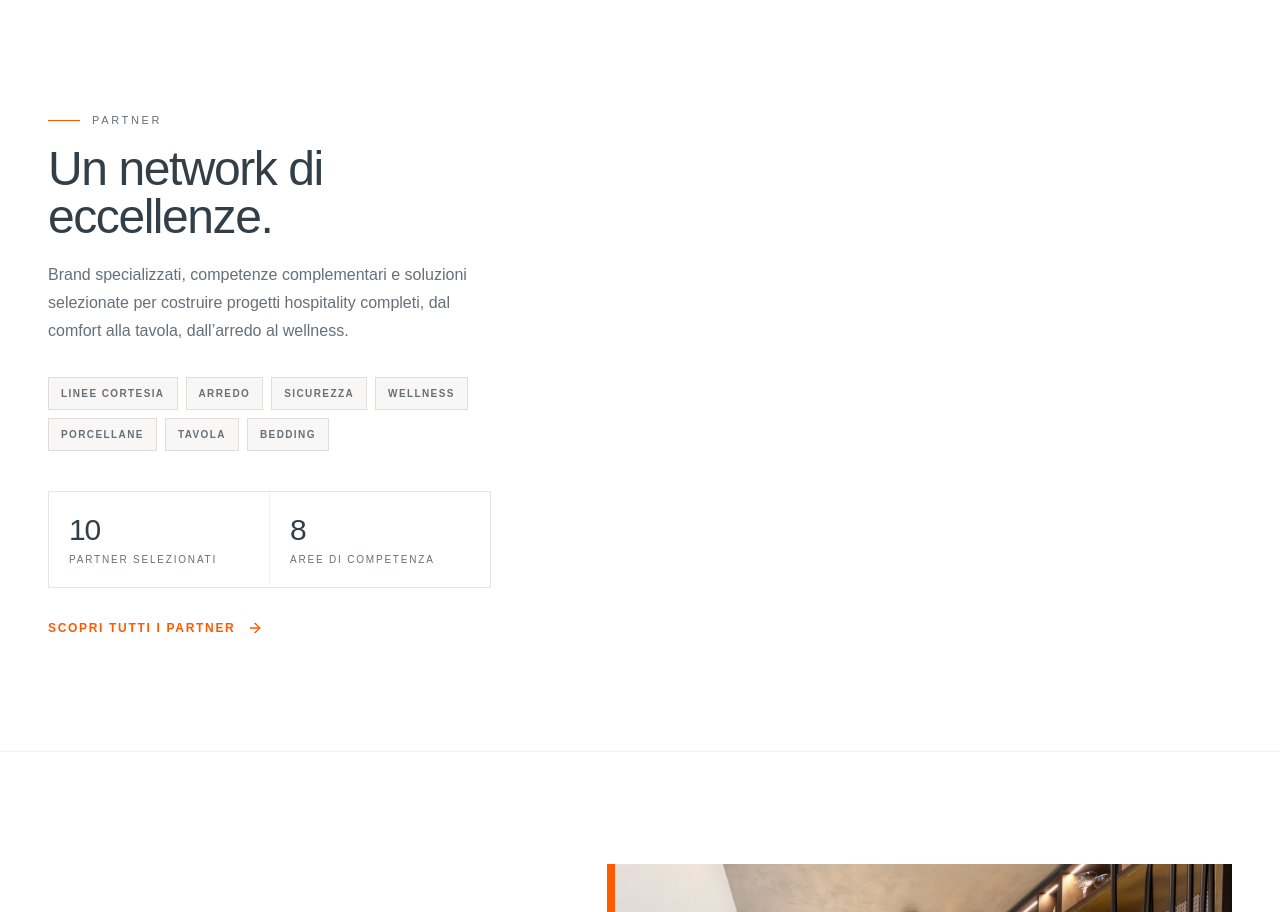
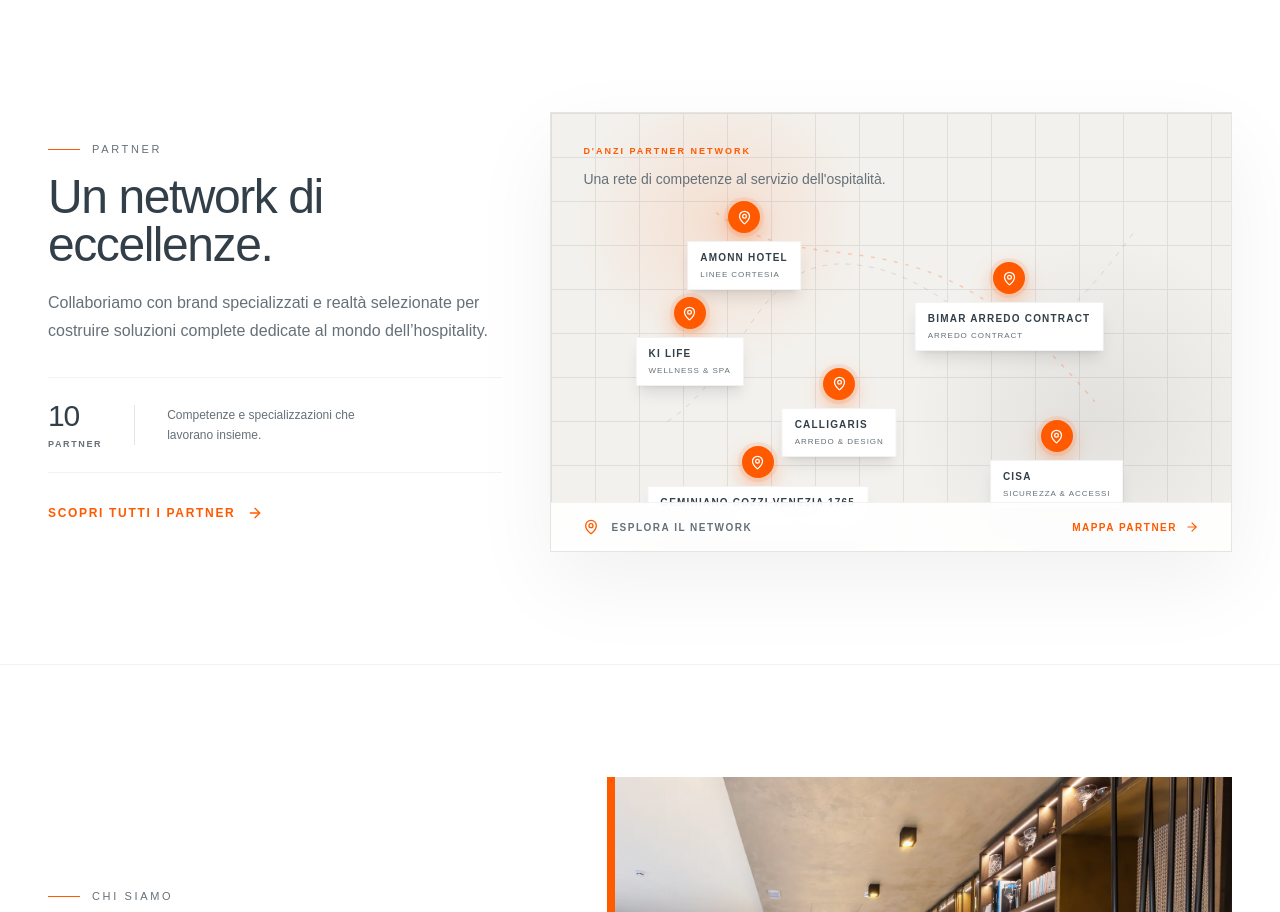
Before and after one commit to Mattia471/danzi-hospitality-hub, a React (Vite) app: page / in a window 1280 px wide. Shown: the part 971-1883 px from the top of the page. Built offline with nearby package versions, Linux system fonts and the light colour scheme.

Commit message:
FIX PREVIEW MAP

```diff
--- a/src/components/home/PartnersPreview.tsx
+++ b/src/components/home/PartnersPreview.tsx
@@ -1,59 +1,47 @@
-import { ArrowRight } from "lucide-react";
+import { ArrowRight, MapPin } from "lucide-react";
 import { Link } from "react-router-dom";
 import { partners } from "../../data/partners";
 import { Container } from "../ui/Container";
 import { SectionHeading } from "../ui/SectionHeading";
 
-const categories = Array.from(
-  new Set(partners.map((partner) => partner.category).filter(Boolean)),
-);
+export function PartnersPreview() {
+  const previewPartners = partners.slice(0, 6);
 
-// const featuredPartners = partners
-//   .filter(
-//     (partner, index, allPartners) =>
-//       allPartners.findIndex((item) => item.category === partner.category) ===
-//       index,
-//   )
-//   .slice(0, 6);
+  const markerPositions = [
+    { top: "20%", left: "26%" },
+    { top: "34%", left: "65%" },
+    { top: "58%", left: "40%" },
+    { top: "70%", left: "72%" },
+    { top: "42%", left: "18%" },
+    { top: "76%", left: "28%" },
+  ];
 
-export function PartnersPreview() {
   return (
     <section className="overflow-hidden border-y border-black/5 bg-white py-20 lg:py-28">
-      <Container>
-        <div className="grid gap-12 lg:grid-cols-[0.78fr_1.22fr] lg:items-start">
-          <div className="lg:sticky lg:top-28">
+      <Container className="grid gap-12 lg:grid-cols-[0.8fr_1.2fr] lg:items-center">
+        {/* LEFT */}
+        <div>
           <SectionHeading
             eyebrow="Partner"
             title="Un network di eccellenze."
-              description="Brand specializzati, competenze complementari e soluzioni selezionate per costruire progetti hospitality completi, dal comfort alla tavola, dall’arredo al wellness."
+            description="Collaboriamo con brand specializzati e realtà selezionate per costruire soluzioni complete dedicate al mondo dell’hospitality."
           />
 
-            <div className="mt-8 flex flex-wrap gap-2">
-              {categories.slice(0, 7).map((category) => (
-                <span
-                  key={category}
-                  className="border border-black/10 bg-brand-canvas px-3 py-2 text-[10px] font-semibold uppercase tracking-[0.14em] text-brand-muted"
-                >
-                  {category}
-                </span>
-              ))}
-            </div>
-
-            <div className="mt-10 grid grid-cols-2 gap-px overflow-hidden border border-black/5 bg-black/5">
-              <div className="bg-white p-5">
+          <div className="mt-8 flex items-center gap-8 border-y border-black/5 py-5">
+            <div>
               <p className="text-3xl font-medium tracking-[-0.04em] text-brand-ink">
                 {partners.length}
               </p>
-                <p className="mt-1 text-[10px] uppercase tracking-[0.18em] text-brand-muted">
-                  Partner selezionati
+              <p className="mt-1 text-[9px] font-semibold uppercase tracking-[0.18em] text-brand-muted">
+                Partner
               </p>
             </div>
-              <div className="bg-white p-5">
-                <p className="text-3xl font-medium tracking-[-0.04em] text-brand-ink">
-                  {categories.length}
-                </p>
-                <p className="mt-1 text-[10px] uppercase tracking-[0.18em] text-brand-muted">
-                  Aree di competenza
+
+            <div className="h-10 w-px bg-black/10" />
+
+            <div>
+              <p className="max-w-[190px] text-xs leading-5 text-brand-muted">
+                Competenze e specializzazioni che lavorano insieme.
               </p>
             </div>
           </div>
@@ -70,115 +58,116 @@
           </Link>
         </div>
 
-          {/* <div className="relative overflow-hidden bg-brand-ink p-4 sm:p-6 lg:p-8">
+        {/* MAP PREVIEW */}
+        <Link
+          to="/partner"
+          className="group relative block min-h-[440px] overflow-hidden border border-black/5 bg-[#f3f1ed] shadow-[0_30px_80px_rgba(0,0,0,0.06)]"
+        >
+          {/* Background */}
+          <div className="absolute inset-0 bg-[radial-gradient(circle_at_25%_25%,rgba(255,90,0,0.12),transparent_24%),radial-gradient(circle_at_80%_70%,rgba(23,29,33,0.08),transparent_30%)]" />
+
+          {/* Grid */}
           <div
-              aria-hidden="true"
-              className="absolute -right-20 -top-24 h-64 w-64 rounded-full bg-brand-orange/15 blur-3xl"
-            />
-            <div
-              aria-hidden="true"
-              className="absolute -bottom-28 left-1/3 h-64 w-64 rounded-full bg-white/5 blur-3xl"
+            className="absolute inset-0 opacity-[0.18]"
+            style={{
+              backgroundImage: `
+                linear-gradient(to right, #8d8d8d 1px, transparent 1px),
+                linear-gradient(to bottom, #8d8d8d 1px, transparent 1px)
+              `,
+              backgroundSize: "44px 44px",
+            }}
           />
 
-            <div className="relative">
-              <div className="flex items-end justify-between gap-6 border-b border-white/15 pb-5">
-                <div>
-                  <p className="text-[10px] font-semibold uppercase tracking-[0.22em] text-brand-orange">
+          {/* Decorative routes */}
+          <svg
+            className="absolute inset-0 h-full w-full"
+            viewBox="0 0 700 440"
+            preserveAspectRatio="none"
+            aria-hidden="true"
+          >
+            <path
+              d="M120 310 C210 250 210 130 330 155 S460 310 600 120"
+              fill="none"
+              stroke="rgba(23,29,33,.12)"
+              strokeWidth="1"
+              strokeDasharray="5 7"
+            />
+
+            <path
+              d="M170 100 C280 180 380 80 560 290"
+              fill="none"
+              stroke="rgba(255,90,0,.25)"
+              strokeWidth="1.5"
+              strokeDasharray="4 8"
+            />
+          </svg>
+
+          {/* Header */}
+          <div className="absolute left-6 top-6 z-20 sm:left-8 sm:top-8">
+            <p className="text-[9px] font-semibold uppercase tracking-[0.22em] text-brand-orange">
               D&apos;Anzi Partner Network
             </p>
-                  <p className="mt-2 max-w-md text-sm leading-6 text-white/60">
-                    Una filiera di competenze per dare forma a spazi, servizi ed esperienze
-                    coerenti in ogni dettaglio.
+
+            <p className="mt-2 max-w-xs text-sm leading-6 text-brand-muted">
+              Una rete di competenze al servizio dell&apos;ospitalità.
             </p>
           </div>
-                <span className="hidden text-6xl font-light tracking-[-0.08em] text-white/10 sm:block">
-                  01
+
+          {/* Markers */}
+          {previewPartners.map((partner, index) => {
+            const position = markerPositions[index];
+
+            return (
+              <div
+                key={partner.id}
+                className="absolute z-10"
+                style={{
+                  top: position.top,
+                  left: position.left,
+                }}
+              >
+                <div className="group/marker relative">
+                  <div className="absolute left-1/2 top-1/2 h-10 w-10 -translate-x-1/2 -translate-y-1/2 rounded-full bg-brand-orange/10 transition-all duration-300 group-hover/marker:h-14 group-hover/marker:w-14" />
+
+                  <div className="relative grid h-8 w-8 place-items-center rounded-full bg-brand-orange text-white shadow-[0_8px_20px_rgba(255,90,0,0.35)]">
+                    <MapPin size={15} />
+                  </div>
+
+                  <div className="absolute left-1/2 top-10 z-30 min-w-max -translate-x-1/2 border border-black/5 bg-white px-3 py-2 shadow-lg">
+                    <p className="text-[10px] font-semibold uppercase tracking-[0.12em] text-brand-ink">
+                      {partner.name}
+                    </p>
+
+                    {partner.category && (
+                      <p className="mt-1 text-[8px] uppercase tracking-[0.12em] text-brand-muted">
+                        {partner.category}
+                      </p>
+                    )}
+                  </div>
+                </div>
+              </div>
+            );
+          })}
+
+          {/* Bottom info */}
+          <div className="absolute inset-x-0 bottom-0 z-20 flex items-center justify-between border-t border-black/5 bg-white/90 px-6 py-4 backdrop-blur-md sm:px-8">
+            <div className="flex items-center gap-3">
+              <MapPin size={16} className="text-brand-orange" />
+
+              <span className="text-[10px] font-semibold uppercase tracking-[0.15em] text-brand-muted">
+                Esplora il network
               </span>
             </div>
 
-              <div className="mt-5 grid gap-3 sm:grid-cols-2">
-                {featuredPartners.map((partner, index) => (
-                  <article
-                    key={partner.id}
-                    className={
-                      index === 0
-                        ? 'group relative overflow-hidden bg-brand-orange p-6 text-white sm:col-span-2'
-                        : 'group relative min-h-[185px] border border-white/10 bg-white/[0.045] p-5 transition duration-300 hover:border-brand-orange/60 hover:bg-white/[0.075]'
-                    }
-                  >
-                    <div className="flex items-start justify-between gap-5">
-                      <p
-                        className={
-                          index === 0
-                            ? 'text-[10px] font-semibold uppercase tracking-[0.18em] text-white/75'
-                            : 'text-[10px] font-semibold uppercase tracking-[0.18em] text-brand-orange'
-                        }
-                      >
-                        {partner.category ?? 'Hospitality'}
-                      </p>
-                      <span
-                        className={
-                          index === 0
-                            ? 'text-xs text-white/60'
-                            : 'text-xs text-white/25'
-                        }
-                      >
-                        {String(index + 1).padStart(2, '0')}
-                      </span>
-                    </div>
-
-                    <h3
-                      className={
-                        index === 0
-                          ? 'mt-8 text-4xl font-medium tracking-[-0.04em] sm:text-5xl'
-                          : 'mt-6 text-2xl font-medium tracking-[-0.03em] text-white'
-                      }
-                    >
-                      {partner.name}
-                    </h3>
-
-                    <p
-                      className={
-                        index === 0
-                          ? 'mt-4 max-w-xl text-sm leading-6 text-white/85'
-                          : 'mt-3 text-sm leading-6 text-white/50'
-                      }
-                    >
-                      {partner.description}
-                    </p>
-
-                    <span
-                      aria-hidden="true"
-                      className={
-                        index === 0
-                          ? 'absolute bottom-0 right-4 translate-y-6 text-[9rem] font-serif leading-none text-white/10'
-                          : 'absolute bottom-0 right-3 translate-y-5 text-7xl font-serif leading-none text-brand-orange/10 transition duration-300 group-hover:text-brand-orange/20'
-                      }
-                    >
-                      ,
-                    </span>
-                  </article>
-                ))}
-              </div>
-
-              <div className="mt-5 border-t border-white/15 pt-5">
-                <p className="mb-3 text-[9px] font-semibold uppercase tracking-[0.22em] text-white/30">
-                  Il network
-                </p>
-                <div className="flex flex-wrap gap-x-5 gap-y-2">
-                  {partners.map((partner) => (
-                    <span
-                      key={partner.id}
-                      className="text-[11px] font-semibold uppercase tracking-[0.12em] text-white/55"
-                    >
-                      {partner.name}
-                    </span>
-                  ))}
+            <div className="flex items-center gap-2 text-[10px] font-semibold uppercase tracking-[0.15em] text-brand-orange">
+              Mappa partner
+              <ArrowRight
+                size={14}
+                className="transition-transform duration-300 group-hover:translate-x-1"
+              />
             </div>
           </div>
-            </div>
-          </div> */}
-        </div>
+        </Link>
       </Container>
     </section>
   );
--- a/src/data/partners.ts
+++ b/src/data/partners.ts
@@ -1,68 +1,164 @@
-import type { Partner } from '../types/partner';
+import type { Partner } from "../types/partner";
 
 /**
- * Network partner utilizzato nelle sezioni Home e Partner.
- * Le schede visualizzano automaticamente gli eventuali dati di contatto disponibili.
+ * Partner presenti nella presentazione D’Anzi Hospitality Hub.
+ *
+ * Dati di contatto verificati su fonti pubbliche il 23/09/2026.
+ * Le coordinate servono esclusivamente a posizionare i marker sulla mappa e
+ * sono state geocodificate a partire dagli indirizzi pubblici delle aziende.
+ *
+ * Prima di una pubblicazione a lungo termine è consigliabile ricontrollare
+ * periodicamente recapiti e sedi, perché possono cambiare.
  */
 export const partners: Partner[] = [
   {
-    id: 'amonn',
-    name: 'AMONN',
-    category: 'Linee cortesia',
-    description: 'Linee cortesia raffinate e funzionali, con formulazioni delicate e packaging elegante.',
+    id: "amonn",
+    name: "AMONN Hotel",
+    category: "Linee cortesia",
+    description:
+      "Linee cortesia raffinate e funzionali, con formulazioni delicate e packaging elegante.",
+    website: "https://www.amonnhotel.com/",
+    email: "commerciale@amonnhotel.com",
+    phone: "+39 045 6083311",
+    address: "Via Altmann, 12, 39100 Bolzano BZ, Italia",
+    location: {
+      latitude: 46.4722174,
+      longitude: 11.3228062,
+    },
   },
   {
-    id: 'bimar',
-    name: 'BIMAR',
-    category: 'Arredo',
-    description: 'Soluzioni d’arredo funzionali e moderne per ambienti alberghieri.',
+    id: "bimar",
+    name: "BIMAR Arredo Contract",
+    category: "Arredo contract",
+    description:
+      "Soluzioni d’arredo funzionali e moderne per ambienti alberghieri e progetti contract su misura.",
+    website: "https://www.bimararredocontract.it/",
+    email: "info@bimararredocontract.it",
+    phone: "+39 075 9889530",
+    address: "Via della Fattoria, 37, 06084 Bettona PG, Italia",
+    location: {
+      latitude: 43.04056,
+      longitude: 12.48322,
+    },
   },
   {
-    id: 'calligaris',
-    name: 'Calligaris',
-    category: 'Arredo',
-    description: 'Design italiano contemporaneo per arredi versatili e confortevoli.',
+    id: "calligaris",
+    name: "Calligaris",
+    category: "Arredo & design",
+    description:
+      "Design italiano contemporaneo per arredi versatili, confortevoli e destinati anche al mondo contract.",
+    website: "https://www.calligaris.com/it-IT/",
+    email: "eshop.italia@calligaris.com",
+    phone: "+39 0432 748211",
+    address: "Via Trieste, 12, 33044 Manzano UD, Italia",
+    location: {
+      latitude: 45.98448,
+      longitude: 13.37603,
+    },
   },
   {
-    id: 'cisa',
-    name: 'CISA',
-    category: 'Sicurezza',
-    description: 'Sistemi di sicurezza e chiusura per l’hotellerie.',
+    id: "cisa",
+    name: "CISA",
+    category: "Sicurezza & accessi",
+    description:
+      "Sistemi di sicurezza, chiusura e controllo degli accessi per il settore hotellerie.",
+    website: "https://www.cisa.com/it/",
+    email: "cisa.vendite@allegion.com",
+    phone: "+39 0546 677111",
+    address: "Via Oberdan, 42, 48018 Faenza RA, Italia",
+    location: {
+      latitude: 44.29159,
+      longitude: 11.86526,
+    },
   },
   {
-    id: 'ki-life',
-    name: 'KI LIFE',
-    category: 'Wellness',
-    description: 'Soluzioni ingegnerizzate per spa, saune e bagni turchi, con attenzione al design.',
+    id: "ki-life",
+    name: "Ki LIFE",
+    category: "Wellness & SPA",
+    description:
+      "Soluzioni ingegnerizzate per spa, saune e bagni turchi, con particolare attenzione a tecnologia e design.",
+    website: "https://www.kilife.it/",
+    email: "info@kilife.it",
+    phone: "+39 0721 496077",
+    address: "Via Pantanelli, 159, 61025 Montelabbate PU, Italia",
+    location: {
+      latitude: 43.86871,
+      longitude: 12.79944,
+    },
   },
   {
-    id: 'ginori',
-    name: 'Ginori',
-    category: 'Porcellane',
-    description: 'Porcellane di lusso veneziane, sinonimo di artigianalità e raffinatezza.',
+    id: "geminiano-cozzi",
+    name: "Geminiano Cozzi Venezia 1765",
+    category: "Porcellane",
+    description:
+      "Porcellane di lusso di tradizione veneziana, espressione di artigianalità, eleganza e cultura della tavola.",
+    website: "https://www.geminianocozzi1765.com/",
+    email: "info@geminianocozzi1765.it",
+    phone: "+39 0422 1916600",
+    address: "Via Sant’Antonino, 352/B, 31100 Treviso TV, Italia",
+    location: {
+      latitude: 45.64166,
+      longitude: 12.27441,
+    },
   },
   {
-    id: 'mepra',
-    name: 'MEPRA',
-    category: 'Tavola',
-    description: 'Posateria e stoviglie di alta qualità, funzionali e resistenti.',
+    id: "mepra",
+    name: "MEPRA",
+    category: "Tavola & posateria",
+    description:
+      "Posateria, pentolame e articoli per la tavola Made in Italy, pensati anche per hotellerie e ristorazione.",
+    website: "https://www.mepra.it/",
+    email: "mepra@mepra.it",
+    phone: "+39 030 8921441",
+    address: "Via Virgilio Montini, 176, 25067 Lumezzane BS, Italia",
+    location: {
+      latitude: 45.64992,
+      longitude: 10.27278,
+    },
   },
   {
-    id: 'perdormire',
-    name: 'PerDormire Hotel',
-    category: 'Bedding',
-    description: 'Materassi e sistemi letto innovativi pensati per un comfort eccellente.',
+    id: "perdormire-hotel",
+    name: "Perdormire Hotel",
+    category: "Bedding",
+    description:
+      "Materassi, letti e sistemi di riposo progettati per offrire comfort e soluzioni dedicate al settore alberghiero.",
+    website: "https://perdormirehotel.com/",
+    email: "info@perdormirehotel.com",
+    phone: "+39 0573 382781",
+    address: "Via S. Pierino Casa al Vescovo, 51100 Pistoia PT, Italia",
+    location: {
+      latitude: 43.9094,
+      longitude: 10.93342,
+    },
   },
   {
-    id: 'porcellane-artigianali',
-    name: 'Partner porcellane artigianali',
-    category: 'Porcellane',
-    description: 'Porcellane artigianali di alta gamma per hotel e ristoranti.',
+    id: "radif",
+    name: "RADIF 1820",
+    category: "Porcellane & tavola",
+    description:
+      "Forniture per hotellerie e ristorazione, con porcellane e articoli per una tavola professionale e curata.",
+    website: "https://www.radif.it/",
+    email: "eshop@radif.it",
+    phone: "+39 010 2485528",
+    address: "Piazza Giacomo Matteotti, 3, 16123 Genova GE, Italia",
+    location: {
+      latitude: 44.40709,
+      longitude: 8.932279,
+    },
   },
   {
-    id: 'stark',
-    name: 'STARK',
-    category: 'Sicurezza & minibar',
-    description: 'Cassetteforti e frigobar professionali, sicuri e dal design funzionale.',
+    id: "stark",
+    name: "STARK",
+    category: "Forniture alberghiere & sicurezza",
+    description:
+      "Cassetteforti, frigobar e forniture professionali per hotel, strutture ricettive e mondo Ho.Re.Ca.",
+    website: "https://www.stark-horeca.com/it/",
+    email: "info@starksafes.com",
+    phone: "+39 0522 653745",
+    address: "Strada Provinciale Nord, 36, 42017 Novellara RE, Italia",
+    location: {
+      latitude: 44.81013,
+      longitude: 10.69973,
+    },
   },
 ];
--- a/src/pages/PartnersPage.tsx
+++ b/src/pages/PartnersPage.tsx
@@ -1,68 +1,50 @@
-import { Container } from '../components/ui/Container';
-import { SectionHeading } from '../components/ui/SectionHeading';
-import { PartnerCard } from '../components/partners/PartnerCard';
-import { partners } from '../data/partners';
-import { PageSeo } from '../components/ui/PageSeo';
-
-const categories = Array.from(
-  new Set(partners.map((partner) => partner.category).filter(Boolean)),
-);
+import { useMemo, useState } from "react";
+import { PartnersMap } from "../components/partners/PartnersMap";
+import { PartnerCard } from "../components/partners/PartnerCard";
+import { Container } from "../components/ui/Container";
+import { SectionHeading } from "../components/ui/SectionHeading";
+import { partners } from "../data/partners";
+import { PageSeo } from "../components/ui/PageSeo";
 
 export function PartnersPage() {
+  const [selectedId, setSelectedId] = useState<string>();
+  const selectedPartner = useMemo(
+    () => partners.find((partner) => partner.id === selectedId),
+    [selectedId],
+  );
+
   return (
     <>
       <PageSeo
         title="Partner | D'Anzi Hospitality Hub"
-        description="Scopri il network di partner D'Anzi Hospitality Hub per arredo, wellness, bedding, sicurezza, tavola e linee cortesia."
+        description="Scopri i partner D'Anzi Hospitality Hub con mappa, contatti, sito web e indicazioni."
       />
-
       <section className="border-b border-black/5 bg-white py-16 lg:py-24">
         <Container>
-          <div className="grid gap-10 lg:grid-cols-[1fr_auto] lg:items-end">
-            <SectionHeading
-              eyebrow="Partner"
-              title="Un network al servizio dell’ospitalità."
-              description="Collaboriamo con aziende specializzate per offrire una selezione trasversale di soluzioni dedicate a hotel, resort, spa, ristorazione e strutture ricettive."
-            />
-
-            <div className="grid min-w-[260px] grid-cols-2 gap-px overflow-hidden border border-black/5 bg-black/5">
-              <div className="bg-brand-canvas p-5">
-                <p className="text-3xl font-medium tracking-[-0.04em] text-brand-ink">
-                  {partners.length}
-                </p>
-                <p className="mt-1 text-[9px] uppercase tracking-[0.16em] text-brand-muted">
-                  Partner
-                </p>
-              </div>
-              <div className="bg-brand-canvas p-5">
-                <p className="text-3xl font-medium tracking-[-0.04em] text-brand-ink">
-                  {categories.length}
-                </p>
-                <p className="mt-1 text-[9px] uppercase tracking-[0.16em] text-brand-muted">
-                  Specializzazioni
-                </p>
-              </div>
-            </div>
-          </div>
-
-          <div className="mt-10 flex flex-wrap gap-2">
-            {categories.map((category) => (
-              <span
-                key={category}
-                className="border border-black/10 bg-brand-canvas px-3 py-2 text-[10px] font-semibold uppercase tracking-[0.14em] text-brand-muted"
-              >
-                {category}
-              </span>
-            ))}
-          </div>
+          <SectionHeading
+            eyebrow="Partner"
+            title="Un network al servizio dell’ospitalità."
+            description="Qui raccoglieremo tutti i partner con posizione sulla mappa, contatti, sito web e accesso diretto alle indicazioni."
+          />
         </Container>
       </section>
 
-      <section className="py-12 lg:py-20">
-        <Container>
-          <div className="grid gap-4 md:grid-cols-2 xl:grid-cols-3">
+      <section className="py-12 lg:py-16">
+        <Container className="grid gap-8 xl:grid-cols-[1.15fr_0.85fr]">
+          <div className="xl:sticky xl:top-28 xl:self-start">
+            <PartnersMap
+              partners={partners}
+              selectedPartner={selectedPartner}
+            />
+          </div>
+          <div className="grid gap-4 md:grid-cols-2 xl:grid-cols-1">
             {partners.map((partner) => (
-              <PartnerCard key={partner.id} partner={partner} />
+              <PartnerCard
+                key={partner.id}
+                partner={partner}
+                selected={partner.id === selectedId}
+                onSelect={() => setSelectedId(partner.id)}
+              />
             ))}
           </div>
         </Container>
```
Lines whose indentation alone changed are shown as unchanged.
